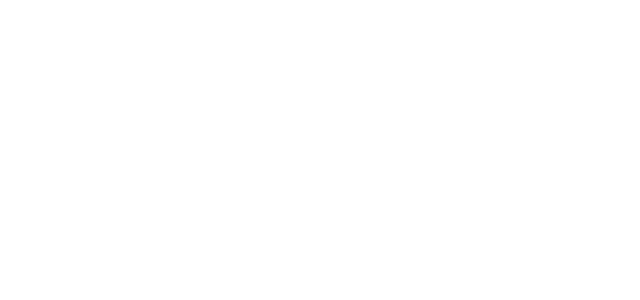
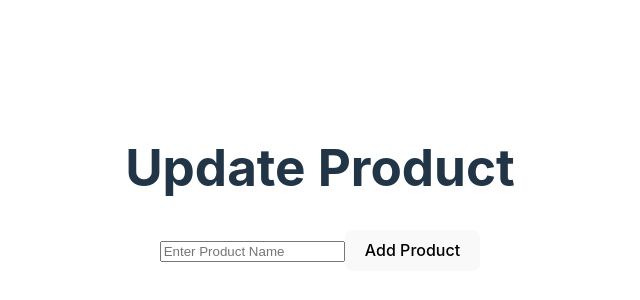
Before and after one commit to sontv8/wd18409-ts, a React (Vite) app: page /admin/product/update/1 in a window 1280 px wide. Before the commit this address had no page. Shown: the part 212-512 px from the top of the page, without its empty margins (320-960 px from the left). Built offline with nearby package versions, Linux system fonts and the light colour scheme; data requests are answered from the project's data file.

Commit message:
update product

```diff
--- a/db.json
+++ b/db.json
@@ -26,7 +26,7 @@
     },
     {
       "id": "f3c9",
-      "name": "New Product 1000"
+      "name": "new product"
     }
   ]
 }
--- a/src/App.tsx
+++ b/src/App.tsx
@@ -6,6 +6,7 @@
 import Dashboard from './pages/Dashboard'
 import ProductManagement from './pages/ProductManagement'
 import AddProduct from './pages/AddProduct'
+import UpdateProduct from './pages/UpdateProduct'
 
 function App() {
 
@@ -39,6 +40,19 @@
       },
       body:JSON.stringify(data)
     })
+  }
+
+  const onHandleUpdate = (data) => {
+    fetch(`http://localhost:3000/products/${data.id}`,{
+      method:"PUT",
+      headers:{
+        "Content-Type":"application/json"
+      },
+      body:JSON.stringify(data)
+    })
+
+    const newProductList = products.map((item)=> item.id == data.id ? data : item)
+    setProducts(newProductList)
 
   }
 
@@ -48,6 +62,7 @@
         <Route path='/admin' element={<Dashboard/>}/>
         <Route path='/admin/product' element={<ProductManagement products={products} onHandleRemove={onHandleRemove}/>}/>
         <Route path='/admin/product/add' element={<AddProduct onHandleSubmit={onHandleSubmit}/>}/>
+        <Route path='/admin/product/update/:id' element={<UpdateProduct onHandleUpdate={onHandleUpdate} products={products}/>}/>
       </Routes>
     </>
   )
--- a/src/pages/ProductManagement.tsx
+++ b/src/pages/ProductManagement.tsx
@@ -1,3 +1,5 @@
+import {Link} from "react-router-dom"
+
 const ProductManagement = (props:any) => {
     // console.log(props.onHandleRemove);
 
@@ -22,6 +24,8 @@
                                 <td>{item.name}</td>
                                 <td>
                                     <button onClick={() => onHandleRemove(item.id)}>Delete</button>
+                                    <Link to={`/admin/product/update/${item.id}`}><button>Update</button></Link>
+
                                 </td>
                             </tr>
                         )
--- /dev/null
+++ b/src/pages/UpdateProduct.tsx
@@ -0,0 +1,34 @@
+import { useEffect } from 'react'
+import {useForm, SubmitHandler} from 'react-hook-form'
+import { useNavigate, useParams } from 'react-router-dom'
+
+const UpdateProduct = (props) => {
+    const {onHandleUpdate, products} = props
+
+    const {id} = useParams();
+
+    const navigate = useNavigate()
+    const {register, handleSubmit, reset } = useForm()
+
+    useEffect(()=>{
+        const currentProduct = products.find((item) => item.id == id)
+        reset(currentProduct);
+    },[])
+
+    const onUpdate = (data) => {
+        onHandleUpdate({id, ...data})
+        navigate("/admin/product")
+    }
+  return (
+    <div>
+        <h1>Update Product</h1>
+
+        <form action="" onSubmit={handleSubmit(onUpdate)}>
+            <input type="text" placeholder='Enter Product Name' {...register("name")}/>
+            <button type="submit">Add Product</button>
+        </form>
+    </div>
+  )
+}
+
+export default UpdateProduct
```
